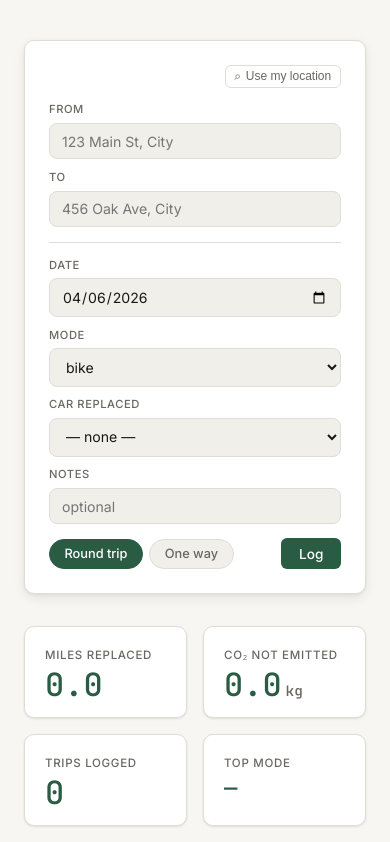
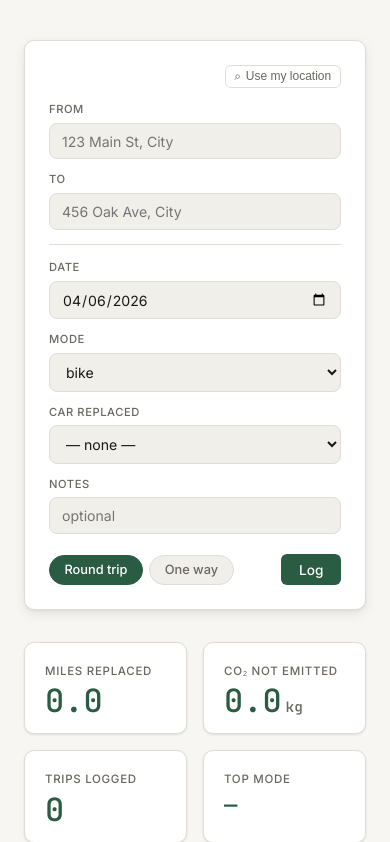
Before and after one commit to daniel8060/undriven, a Flask app: page / in a window 390 px wide. Shown: the part 150-992 px from the top of the page. Run offline with Flask 3, Linux system fonts and the light colour scheme; data that the repository does not hold is empty.

Commit message:
Fix form field alignment and cramped spacing
- meta-row switches from fixed px columns to repeat(4, 1fr) — all four
  fields share space equally instead of notes ballooning to fill leftovers
- form-actions margin-top bumped to 1.25rem for breathing room between
  the meta fields and the Round trip / Log row
- Route and meta row gaps unified at 0.75rem

Co-Authored-By: Claude Sonnet 4.6 <noreply@anthropic.com>

```diff
--- a/static/css/style.css
+++ b/static/css/style.css
@@ -119,7 +119,7 @@ a { color: var(--accent); text-decoration: none; }
 .route-row {
   display: grid;
   grid-template-columns: 1fr auto 1fr;
-  gap: .6rem;
+  gap: .75rem;
   align-items: end;
   margin-bottom: .75rem;
 }
@@ -146,8 +146,8 @@ a { color: var(--accent); text-decoration: none; }
 /* Meta row — date, mode, car, notes */
 .meta-row {
   display: grid;
-  grid-template-columns: 140px 120px 150px 1fr;
-  gap: .6rem;
+  grid-template-columns: repeat(4, 1fr);
+  gap: .75rem;
   align-items: end;
 }
 
@@ -156,7 +156,7 @@ a { color: var(--accent); text-decoration: none; }
   display: flex;
   align-items: center;
   justify-content: space-between;
-  margin-top: .85rem;
+  margin-top: 1.25rem;
 }
 
 /* Trip type toggle — pill buttons */
@@ -456,19 +456,17 @@ td.mono { font-family: var(--mono); font-size: .84rem; }
 
 /* ── Responsive ── */
 @media (max-width: 860px) {
-  .meta-row { grid-template-columns: 1fr 1fr 1fr; }
+  .meta-row { grid-template-columns: 1fr 1fr; }
 }
 
 @media (max-width: 720px) {
   .hero-row   { grid-template-columns: repeat(2, 1fr); }
   .charts-row { grid-template-columns: 1fr; }
-  .meta-row   { grid-template-columns: 1fr 1fr; }
 }
 
 @media (max-width: 540px) {
   .route-row     { grid-template-columns: 1fr; }
   .route-divider { display: none; }
-  .meta-row      { grid-template-columns: 1fr 1fr; }
 }
 
 @media (max-width: 420px) {
```
